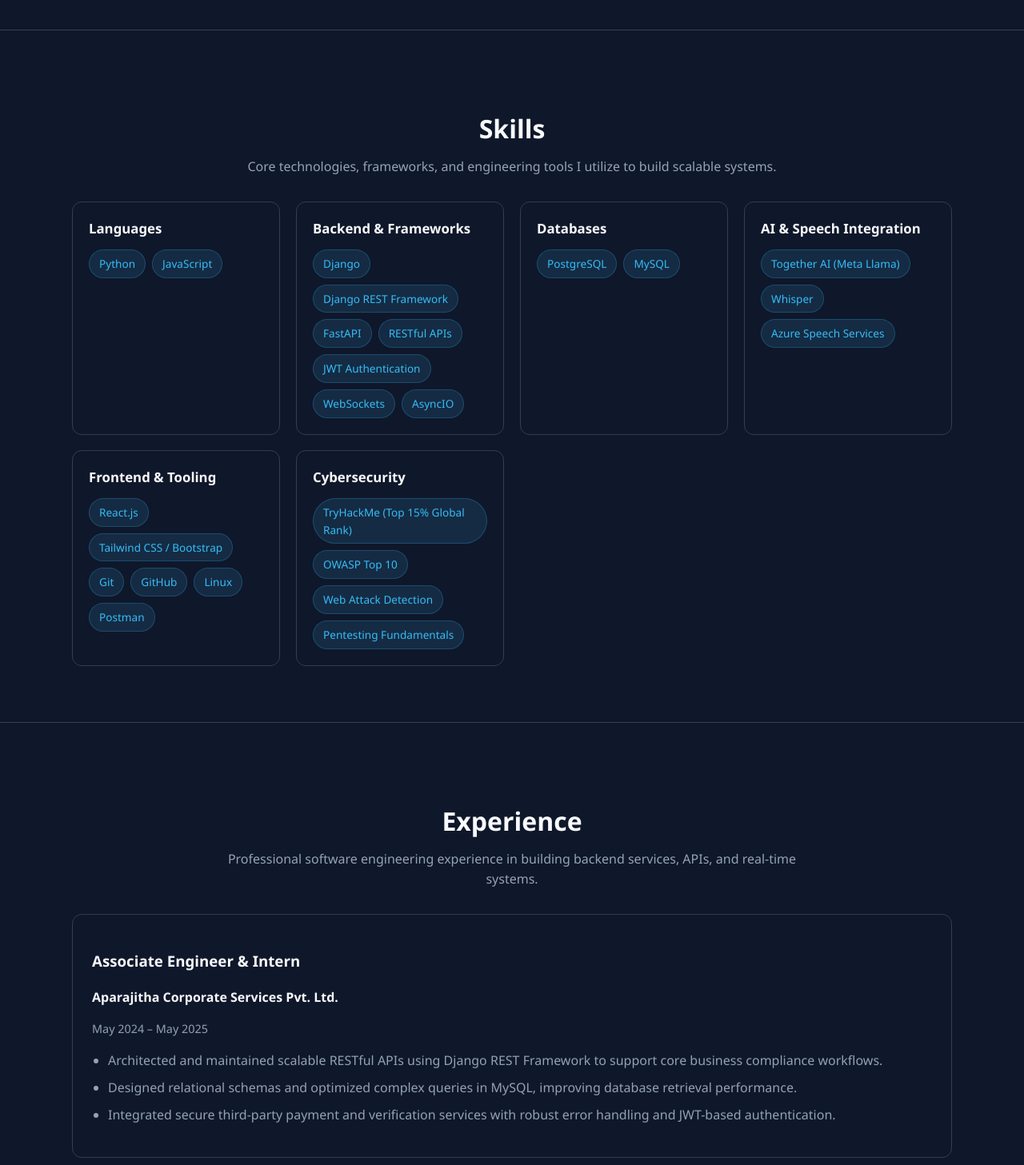
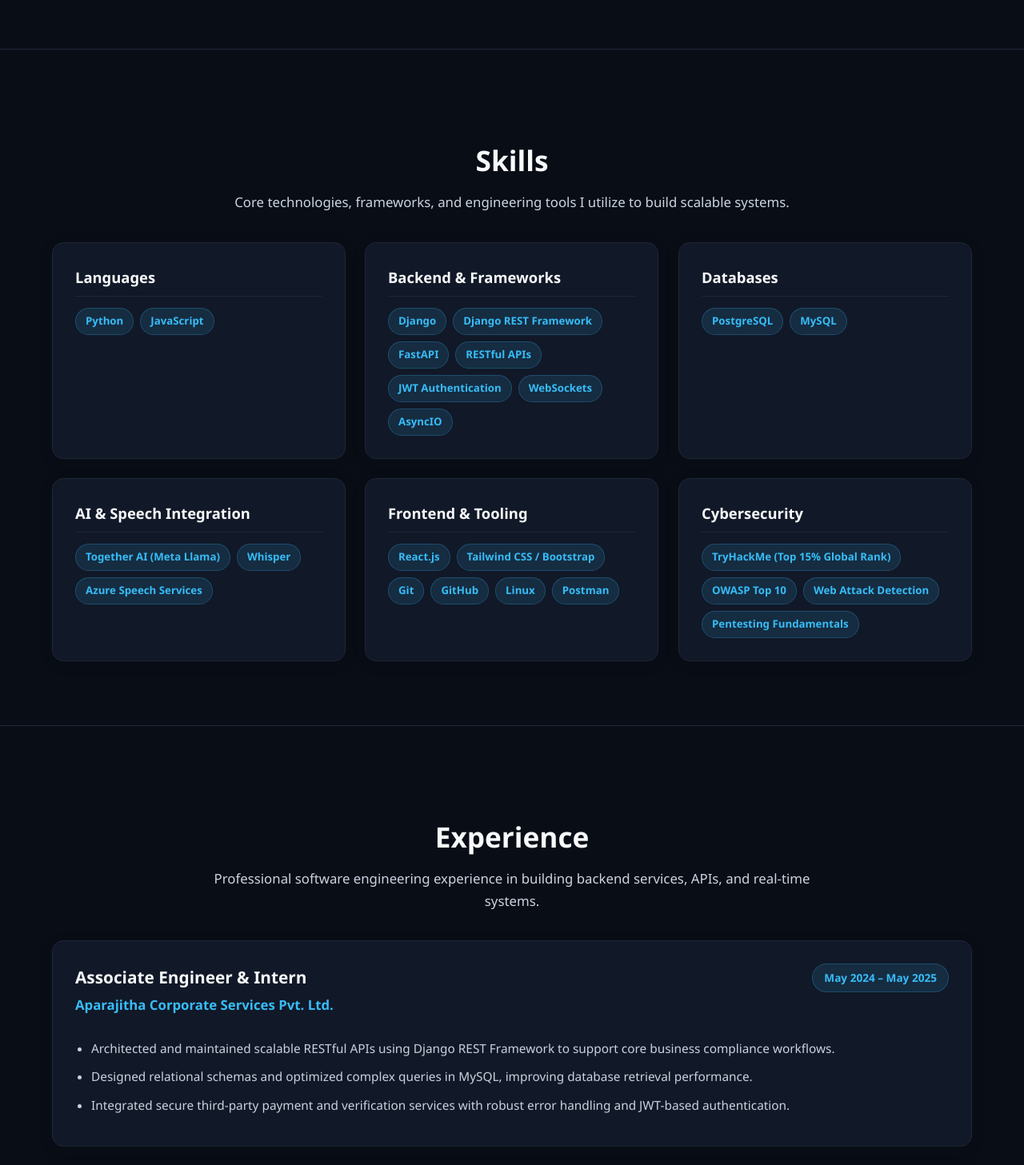
Before and after one commit to balajiinfo8/portfolio, a React (Vite) app: page / in a window 1280 px wide. Shown: the part 1300-2757 px from the top of the page at 80% size. Built offline with nearby package versions, Linux system fonts and the light colour scheme.

Commit message:
Polished portfolio layout: 3-col skills grid, 2-col projects grid, 2x2 profile grid, experience card scaffolding, and high text contrast

```diff
--- a/src/components/Experience.jsx
+++ b/src/components/Experience.jsx
@@ -7,10 +7,15 @@
           Professional software engineering experience in building backend services, APIs, and real-time systems.
         </p>
 
-        <div className="summary-box fade-in-section" style={{ marginBottom: '24px' }}>
+        <div className="experience-list">
+          <div className="experience-card fade-in-section">
+            <div className="experience-header">
+              <div>
                 <h3>Associate Engineer & Intern</h3>
-          <strong>Aparajitha Corporate Services Pvt. Ltd.</strong>
-          <p className="meta">May 2024 – May 2025</p>
+                <h4 className="company-name">Aparajitha Corporate Services Pvt. Ltd.</h4>
+              </div>
+              <span className="date-badge">May 2024 – May 2025</span>
+            </div>
             <ul>
               <li>Architected and maintained scalable RESTful APIs using Django REST Framework to support core business compliance workflows.</li>
               <li>Designed relational schemas and optimized complex queries in MySQL, improving database retrieval performance.</li>
@@ -18,10 +23,14 @@
             </ul>
           </div>
 
-        <div className="summary-box fade-in-section">
+          <div className="experience-card fade-in-section">
+            <div className="experience-header">
+              <div>
                 <h3>Python Backend Developer Intern</h3>
-          <strong>Sumeru Digital Solutions</strong>
-          <p className="meta">Dec 2025 – Mar 2026</p>
+                <h4 className="company-name">Sumeru Digital Solutions</h4>
+              </div>
+              <span className="date-badge">Dec 2025 – Mar 2026</span>
+            </div>
             <ul>
               <li>Engineered high-throughput asynchronous backend services using FastAPI and AsyncIO.</li>
               <li>Developed an end-to-end real-time speech translation pipeline integrating Whisper and Azure Speech Services via WebSockets.</li>
@@ -29,6 +38,7 @@
             </ul>
           </div>
         </div>
+      </div>
     </section>
   );
 };
--- a/src/components/Projects.jsx
+++ b/src/components/Projects.jsx
@@ -9,6 +9,7 @@
         <div className="project-list">
           {/* Real-Time Voice Translation System */}
           <div className="project-card fade-in-section">
+            <div>
               <h3>Real-Time Voice Translation System</h3>
               <p className="meta">
                 FastAPI | WebSockets | AsyncIO | Whisper | Azure Speech Services
@@ -17,23 +18,26 @@
                 <li>Built a low-latency bidirectional streaming architecture utilizing WebSockets and AsyncIO for real-time audio capture and translation.</li>
                 <li>Integrated OpenAI Whisper models and Azure Speech Services for rapid speech-to-text transcription and multilingual synthesis.</li>
               </ul>
+            </div>
+            <div className="project-card-footer">
               <div className="tag-row">
                 <span className="tag">FastAPI</span>
                 <span className="tag">WebSockets</span>
                 <span className="tag">AsyncIO</span>
                 <span className="tag">Whisper</span>
                 <span className="tag">Azure Speech</span>
-              <span className="tag">JavaScript</span>
               </div>
               <div className="links">
-              <a href="https://github.com/balajiinfo8/FastAPI-Live-Translator" target="_blank" rel="noopener noreferrer">
+                <a href="https://github.com/balajiinfo8/FastAPI-Live-Translator" target="_blank" rel="noopener noreferrer" className="btn btn-secondary">
                   📂 Source Code
                 </a>
+              </div>
             </div>
           </div>
 
           {/* AskAI Assistant */}
           <div className="project-card fade-in-section">
+            <div>
               <h3>AskAI Assistant</h3>
               <p className="meta">
                 Django | DRF | Together AI (Meta Llama) | PostgreSQL
@@ -42,26 +46,29 @@
                 <li>Designed a modular REST API backend leveraging Together AI (Meta Llama) endpoints for dynamic conversational responses.</li>
                 <li>Implemented token usage rate limiting, conversation history caching, and structured JSON output parsing.</li>
               </ul>
+            </div>
+            <div className="project-card-footer">
               <div className="tag-row">
                 <span className="tag">Django</span>
-              <span className="tag">Django REST Framework</span>
+                <span className="tag">DRF</span>
                 <span className="tag">PostgreSQL</span>
                 <span className="tag">Together AI</span>
                 <span className="tag">REST API</span>
-              <span className="tag">JavaScript</span>
               </div>
               <div className="links">
-              <a href="https://askai-django-assistant.onrender.com/" target="_blank" rel="noopener noreferrer">
+                <a href="https://askai-django-assistant.onrender.com/" target="_blank" rel="noopener noreferrer" className="btn btn-primary">
                   🚀 Live Demo
                 </a>
-              <a href="https://github.com/balajiinfo8/AskAI-Django-Assistant" target="_blank" rel="noopener noreferrer">
+                <a href="https://github.com/balajiinfo8/AskAI-Django-Assistant" target="_blank" rel="noopener noreferrer" className="btn btn-secondary">
                   📂 Source Code
                 </a>
+              </div>
             </div>
           </div>
 
           {/* Task Management API */}
           <div className="project-card fade-in-section">
+            <div>
               <h3>Task Management API</h3>
               <p className="meta">
                 Django | DRF | JWT | MySQL
@@ -70,26 +77,29 @@
                 <li>Engineered production-ready CRUD endpoints with full role-based access control (RBAC) and secure JWT authentication.</li>
                 <li>Configured automated data validation schemas and optimized relational foreign-key indexing in MySQL.</li>
               </ul>
+            </div>
+            <div className="project-card-footer">
               <div className="tag-row">
                 <span className="tag">Django</span>
                 <span className="tag">DRF</span>
                 <span className="tag">JWT</span>
                 <span className="tag">MySQL</span>
-              <span className="tag">REST API</span>
                 <span className="tag">RBAC</span>
               </div>
               <div className="links">
-              <a href="https://task-manager-django-iqs0.onrender.com" target="_blank" rel="noopener noreferrer">
+                <a href="https://task-manager-django-iqs0.onrender.com" target="_blank" rel="noopener noreferrer" className="btn btn-primary">
                   🚀 Live Demo
                 </a>
-              <a href="https://github.com/balajiinfo8/task_manager_django" target="_blank" rel="noopener noreferrer">
+                <a href="https://github.com/balajiinfo8/task_manager_django" target="_blank" rel="noopener noreferrer" className="btn btn-secondary">
                   📂 Source Code
                 </a>
+              </div>
             </div>
           </div>
 
           {/* Movie Recommendation System */}
           <div className="project-card fade-in-section">
+            <div>
               <h3>Movie Recommendation System</h3>
               <p className="meta">
                 React.js | Vite | REST API
@@ -98,6 +108,8 @@
                 <li>Developed a responsive web interface utilizing React Hooks for state management and dynamic client-side filtering.</li>
                 <li>Consumed third-party RESTful movie data feeds with debounced search functionality.</li>
               </ul>
+            </div>
+            <div className="project-card-footer">
               <div className="tag-row">
                 <span className="tag">React.js</span>
                 <span className="tag">JavaScript</span>
@@ -106,12 +118,13 @@
                 <span className="tag">Vite</span>
               </div>
               <div className="links">
-              <a href="https://balajiinfo8.github.io/React-MovieRecommendationApp/" target="_blank" rel="noopener noreferrer">
+                <a href="https://balajiinfo8.github.io/React-MovieRecommendationApp/" target="_blank" rel="noopener noreferrer" className="btn btn-primary">
                   🚀 Live Demo
                 </a>
-              <a href="https://github.com/balajiinfo8/React-MovieRecommendationApp" target="_blank" rel="noopener noreferrer">
+                <a href="https://github.com/balajiinfo8/React-MovieRecommendationApp" target="_blank" rel="noopener noreferrer" className="btn btn-secondary">
                   📂 Source Code
                 </a>
+              </div>
             </div>
           </div>
         </div>
--- a/src/index.css
+++ b/src/index.css
@@ -4,24 +4,24 @@
 :root {
   --bg: #ffffff;
   --bg-alt: #f8fafc;
-  --text: #1e293b;
-  --muted: #64748b;
+  --text: #0f172a;
+  --muted: #475569;
   --card: #ffffff;
-  --border: #cbd5e1;
+  --border: #e2e8f0;
   --nav-bg: #ffffff;
   --accent: #0284c7;
   --accent-dark: #0369a1;
-  --max-width: 1100px;
+  --max-width: 1150px;
 }
 
 .dark-theme {
-  --bg: #0f172a;
-  --bg-alt: #020617;
+  --bg: #090d16;
+  --bg-alt: #030712;
   --text: #f8fafc;
-  --card: #1e293b;
-  --nav-bg: #1e293b;
-  --border: #334155;
-  --muted: #94a3b8;
+  --card: #111827;
+  --nav-bg: #0f172a;
+  --border: #1f2937;
+  --muted: #cbd5e1;
   --accent: #38bdf8;
   --accent-dark: #0ea5e9;
 }
@@ -39,7 +39,7 @@
   font-family: "Segoe UI", system-ui, -apple-system, sans-serif;
   background: var(--bg);
   color: var(--text);
-  line-height: 1.6;
+  line-height: 1.65;
 }
 
 a {
@@ -53,7 +53,7 @@
 }
 
 section {
-  padding: 70px 20px;
+  padding: 80px 20px;
   border-bottom: 1px solid var(--border);
 }
 
@@ -72,6 +72,7 @@
   color: var(--text);
   background: var(--nav-bg);
   border-bottom: 1px solid var(--border);
+  backdrop-filter: blur(12px);
 }
 
 .nav-container {
@@ -113,6 +114,7 @@
 
 .nav-links a {
   color: var(--text);
+  font-weight: 600;
   transition: color 0.2s ease;
 }
 
@@ -139,7 +141,7 @@
   border-color: var(--accent);
 }
 
-/* --- Dropdown Menus (Generic & Specific) --- */
+/* --- Dropdown Menus --- */
 .resume-menu,
 .dsa-menu,
 .contact-menu {
@@ -208,7 +210,7 @@
   padding: 8px 0;
   min-width: 220px;
   border: 1px solid var(--border);
-  box-shadow: 0 8px 24px rgba(0, 0, 0, 0.15);
+  box-shadow: 0 12px 32px rgba(0, 0, 0, 0.25);
   z-index: 1100;
 }
 
@@ -231,7 +233,6 @@
   color: var(--accent);
 }
 
-/* Hover behaviors on Desktop */
 @media (min-width: 901px) {
   .resume-menu:hover .dropdown-resume,
   .dsa-menu:hover .dropdown-dsa,
@@ -264,6 +265,7 @@
   font-size: 3rem;
   margin: 0;
   color: var(--text);
+  letter-spacing: -0.5px;
 }
 
 .hero h1.typing-effect::after {
@@ -278,15 +280,18 @@
 }
 
 .hero h2 {
-  color: var(--muted);
-  font-weight: 400;
-  margin-top: 10px;
+  color: var(--accent);
+  font-weight: 600;
+  font-size: 1.35rem;
+  margin-top: 12px;
 }
 
 .hero p {
-  max-width: 750px;
+  max-width: 800px;
   margin: 20px auto 30px;
   color: var(--muted);
+  font-size: 1.1rem;
+  line-height: 1.7;
 }
 
 .btn-group {
@@ -297,9 +302,10 @@
 }
 
 .btn {
-  padding: 12px 20px;
+  padding: 12px 22px;
   border-radius: 8px;
   font-weight: 700;
+  font-size: 0.95rem;
   border: 1px solid transparent;
   transition: all 0.3s ease;
   display: inline-block;
@@ -331,46 +337,159 @@
 
 .section-title {
   text-align: center;
-  font-size: 2rem;
+  font-size: 2.2rem;
+  font-weight: 700;
   margin-bottom: 10px;
+  color: var(--text);
 }
 
 .section-subtitle {
   text-align: center;
   color: var(--muted);
-  max-width: 750px;
-  margin: 0 auto 30px;
+  max-width: 780px;
+  margin: 0 auto 36px;
+  font-size: 1.05rem;
+  line-height: 1.65;
 }
 
 /* ==========================================================================
-   Summary Boxes & Project Cards
+   Cards & Container Scaffolding (Discrete Borders & High Contrast)
    ========================================================================== */
 .summary-box,
 .project-card,
-.contact-box {
-  background: var(--bg);
+.experience-card,
+.skill-category,
+.profile-card,
+.contact-card {
+  background: var(--card);
   border: 1px solid var(--border);
-  border-radius: 12px;
-  padding: 24px;
+  border-radius: 14px;
+  padding: 28px;
   transition: transform 0.3s ease, border-color 0.3s ease, box-shadow 0.3s ease;
+  box-shadow: 0 4px 20px rgba(0, 0, 0, 0.08);
 }
 
-.profiles-grid {
-  display: grid;
-  grid-template-columns: repeat(auto-fit, minmax(320px, 1fr));
+.summary-box:hover,
+.project-card:hover,
+.experience-card:hover,
+.skill-category:hover,
+.profile-card:hover,
+.contact-card:hover {
+  transform: translateY(-4px);
+  border-color: var(--accent);
+  box-shadow: 0 12px 32px rgba(56, 189, 248, 0.15);
+}
+
+/* ==========================================================================
+   Experience Section (Card Scaffolding & Date Badges)
+   ========================================================================== */
+.experience-list {
+  display: flex;
+  flex-direction: column;
   gap: 24px;
 }
 
-.thm-card {
-  border-color: rgba(56, 189, 248, 0.35);
-  position: relative;
-  overflow: hidden;
+.experience-card {
+  display: flex;
+  flex-direction: column;
+}
+
+.experience-header {
+  display: flex;
+  justify-content: space-between;
+  align-items: flex-start;
+  gap: 16px;
+  margin-bottom: 14px;
+  flex-wrap: wrap;
+}
+
+.experience-header h3 {
+  margin: 0;
+  font-size: 1.3rem;
+  color: var(--text);
+}
+
+.company-name {
+  color: var(--accent);
+  margin: 4px 0 0 0;
+  font-size: 1.05rem;
+  font-weight: 600;
+}
+
+.date-badge {
+  display: inline-block;
+  padding: 6px 14px;
+  border-radius: 999px;
+  background: rgba(56, 189, 248, 0.12);
+  border: 1px solid rgba(56, 189, 248, 0.25);
+  color: var(--accent);
+  font-size: 0.85rem;
+  font-weight: 600;
+  white-space: nowrap;
+}
+
+/* ==========================================================================
+   Projects Section (2-Column Grid Layout)
+   ========================================================================== */
+.project-list {
+  display: grid;
+  grid-template-columns: repeat(2, 1fr);
+  gap: 24px;
+}
+
+.project-card {
   display: flex;
   flex-direction: column;
   justify-content: space-between;
+  height: 100%;
 }
 
-.thm-header {
+.project-card h3 {
+  margin-top: 0;
+  margin-bottom: 8px;
+  font-size: 1.3rem;
+  color: var(--text);
+}
+
+.project-card-footer {
+  margin-top: 20px;
+}
+
+/* ==========================================================================
+   Skills Section (3 Equal Columns Desktop Grid)
+   ========================================================================== */
+.skills-grid {
+  display: grid;
+  grid-template-columns: repeat(3, 1fr);
+  gap: 24px;
+}
+
+.skill-category h3 {
+  margin-top: 0;
+  margin-bottom: 14px;
+  font-size: 1.15rem;
+  color: var(--text);
+  border-bottom: 1px solid var(--border);
+  padding-bottom: 8px;
+}
+
+/* ==========================================================================
+   Coding & Cybersecurity Profiles (Symmetrical 2x2 Grid)
+   ========================================================================== */
+.profiles-grid {
+  display: grid;
+  grid-template-columns: repeat(2, 1fr);
+  gap: 24px;
+}
+
+.profile-card {
+  display: flex;
+  flex-direction: column;
+  justify-content: space-between;
+  height: 100%;
+}
+
+.profile-card-header {
   display: flex;
   flex-direction: column;
   align-items: flex-start;
@@ -378,8 +497,10 @@
   margin-bottom: 8px;
 }
 
-.thm-header h3 {
+.profile-card-header h3 {
   margin: 0;
+  font-size: 1.25rem;
+  color: var(--text);
 }
 
 .thm-badge {
@@ -394,41 +515,16 @@
   box-shadow: 0 2px 8px rgba(16, 185, 129, 0.25);
 }
 
-.thm-stats-grid {
-  display: grid;
-  grid-template-columns: repeat(4, 1fr);
-  gap: 10px;
-  margin: 16px 0;
-  padding: 14px 10px;
-  background: var(--bg-alt);
-  border-radius: 10px;
-  border: 1px solid var(--border);
-  text-align: center;
-}
-
-.thm-stat {
-  display: flex;
-  flex-direction: column;
-  justify-content: center;
-  align-items: center;
-}
-
-.stat-value {
-  font-size: 1.1rem;
+.platform-badge {
+  display: inline-block;
+  background: rgba(56, 189, 248, 0.15);
+  border: 1px solid rgba(56, 189, 248, 0.3);
+  color: var(--accent);
+  font-size: 0.8rem;
   font-weight: 700;
-  color: var(--accent);
-}
-
-.stat-label {
-  font-size: 0.75rem;
-  color: var(--muted);
-  margin-top: 2px;
-}
-
-.profile-card {
-  display: flex;
-  flex-direction: column;
-  justify-content: space-between;
+  padding: 4px 10px;
+  border-radius: 999px;
+  letter-spacing: 0.3px;
 }
 
 .profile-metric {
@@ -436,34 +532,35 @@
   color: var(--accent);
   font-weight: 600;
   font-size: 0.88rem;
-  margin: 6px 0 10px 0;
-  padding: 4px 10px;
+  margin: 6px 0 12px 0;
+  padding: 6px 12px;
   background: rgba(56, 189, 248, 0.1);
   border-radius: 6px;
   border-left: 3px solid var(--accent);
+  width: 100%;
 }
 
-.project-list {
-  display: grid;
-  gap: 24px;
-}
-
+/* ==========================================================================
+   Typography & List Contrast
+   ========================================================================== */
 .meta {
-  color: var(--muted);
+  color: var(--accent);
   font-size: 0.9rem;
-  margin-bottom: 15px;
+  font-weight: 600;
+  margin-bottom: 14px;
 }
 
 .tag-row {
   display: flex;
   flex-wrap: wrap;
   gap: 8px;
-  margin-top: 12px;
+  margin-top: 14px;
 }
 
 .tag {
-  padding: 6px 12px;
-  font-size: 0.85rem;
+  padding: 5px 12px;
+  font-size: 0.83rem;
+  font-weight: 600;
   border-radius: 999px;
   background: rgba(56, 189, 248, 0.12);
   border: 1px solid rgba(56, 189, 248, 0.25);
@@ -472,15 +569,27 @@
 
 ul {
   padding-left: 20px;
+  margin: 14px 0 0 0;
 }
 
 li {
-  margin-bottom: 8px;
+  margin-bottom: 10px;
   color: var(--muted);
+  font-size: 0.96rem;
+  line-height: 1.65;
+}
+
+.summary-box p,
+.experience-card p,
+.project-card p,
+.profile-card p {
+  color: var(--muted);
+  font-size: 0.96rem;
+  line-height: 1.65;
 }
 
 .links {
-  margin-top: 16px;
+  margin-top: 18px;
   display: flex;
   gap: 12px;
   flex-wrap: wrap;
@@ -511,35 +620,6 @@
 }
 
 /* ==========================================================================
-   Skills Section
-   ========================================================================== */
-.skills-grid {
-  display: grid;
-  grid-template-columns: repeat(auto-fit, minmax(220px, 1fr));
-  gap: 20px;
-}
-
-.skill-category {
-  background: var(--bg);
-  border: 1px solid var(--border);
-  border-radius: 12px;
-  padding: 20px;
-  transition: transform 0.3s ease, border-color 0.3s ease;
-}
-
-.skill-category:hover {
-  transform: translateY(-4px);
-  border-color: var(--accent);
-}
-
-.skill-category h3 {
-  margin-top: 0;
-  margin-bottom: 12px;
-  font-size: 1.05rem;
-  color: var(--text);
-}
-
-/* ==========================================================================
    Contact Section Grid
    ========================================================================== */
 .contact-grid {
@@ -550,21 +630,10 @@
 }
 
 .contact-card {
-  background: var(--bg);
-  border: 1px solid var(--border);
-  border-radius: 12px;
-  padding: 24px;
   text-align: center;
-  transition: transform 0.3s ease, border-color 0.3s ease, box-shadow 0.3s ease;
   display: flex;
   flex-direction: column;
   align-items: center;
-}
-
-.contact-card:hover {
-  transform: translateY(-4px);
-  border-color: var(--accent);
-  box-shadow: 0 8px 24px rgba(56, 189, 248, 0.12);
 }
 
 .contact-icon {
@@ -622,7 +691,7 @@
    ========================================================================== */
 footer {
   text-align: center;
-  padding: 24px 20px;
+  padding: 28px 20px;
   color: var(--muted);
   background: var(--bg-alt);
   border-top: 1px solid var(--border);
@@ -644,7 +713,7 @@
 }
 
 /* ==========================================================================
-   Responsive Design & Mobile Breakpoints (max-width: 900px)
+   Responsive Design & Mobile Breakpoints
    ========================================================================== */
 @media (max-width: 900px) {
   .theme-toggle-btn-mobile {
@@ -677,7 +746,6 @@
     display: none;
   }
 
-  /* Mobile Drawer Menu */
   .nav-links {
     display: none;
     position: fixed;
@@ -729,7 +797,6 @@
     flex-grow: 1;
   }
 
-  /* Mobile Dropdown Submenus (Accordions) */
   .dropdown-resume,
   .dropdown-dsa,
   .dropdown-contact {
@@ -767,7 +834,6 @@
     color: var(--accent) !important;
   }
 
-  /* Mobile Layout Adjustments */
   .hero {
     padding: 60px 16px;
   }
@@ -787,16 +853,18 @@
   }
 
   .skills-grid {
-    grid-template-columns: repeat(auto-fit, minmax(160px, 1fr));
+    grid-template-columns: repeat(2, 1fr);
   }
 
-  .contact-grid,
-  .profiles-grid {
+  .project-list,
+  .profiles-grid,
+  .contact-grid {
     grid-template-columns: 1fr;
   }
+}
 
-  .thm-stats-grid {
-    grid-template-columns: repeat(2, 1fr);
-    gap: 12px;
+@media (max-width: 600px) {
+  .skills-grid {
+    grid-template-columns: 1fr;
   }
 }
```
Also changed, not shown: src/components/Dsa.jsx (+43 -32 lines), 4 other files (tests, documents, lock files or other folders). Lines whose indentation alone changed are shown as unchanged.
